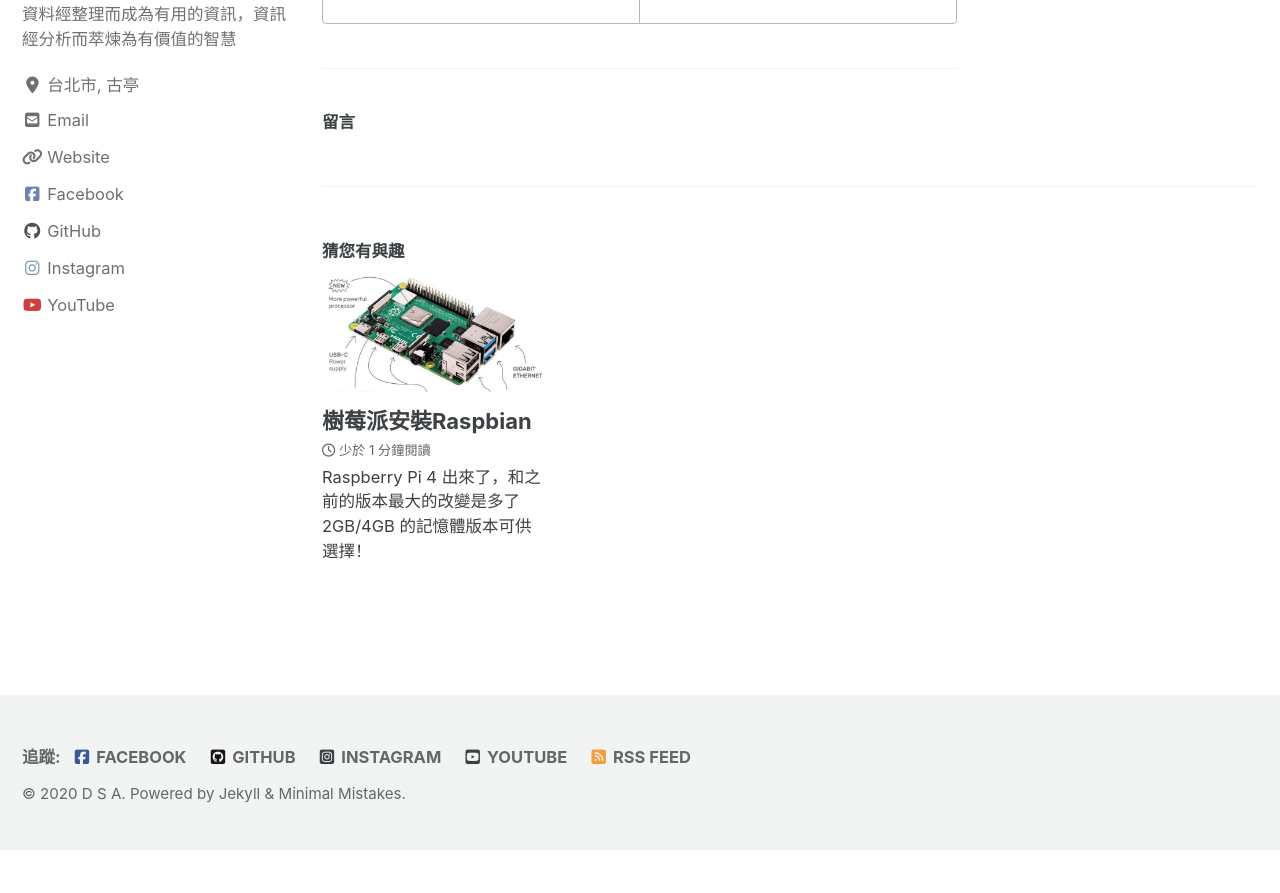
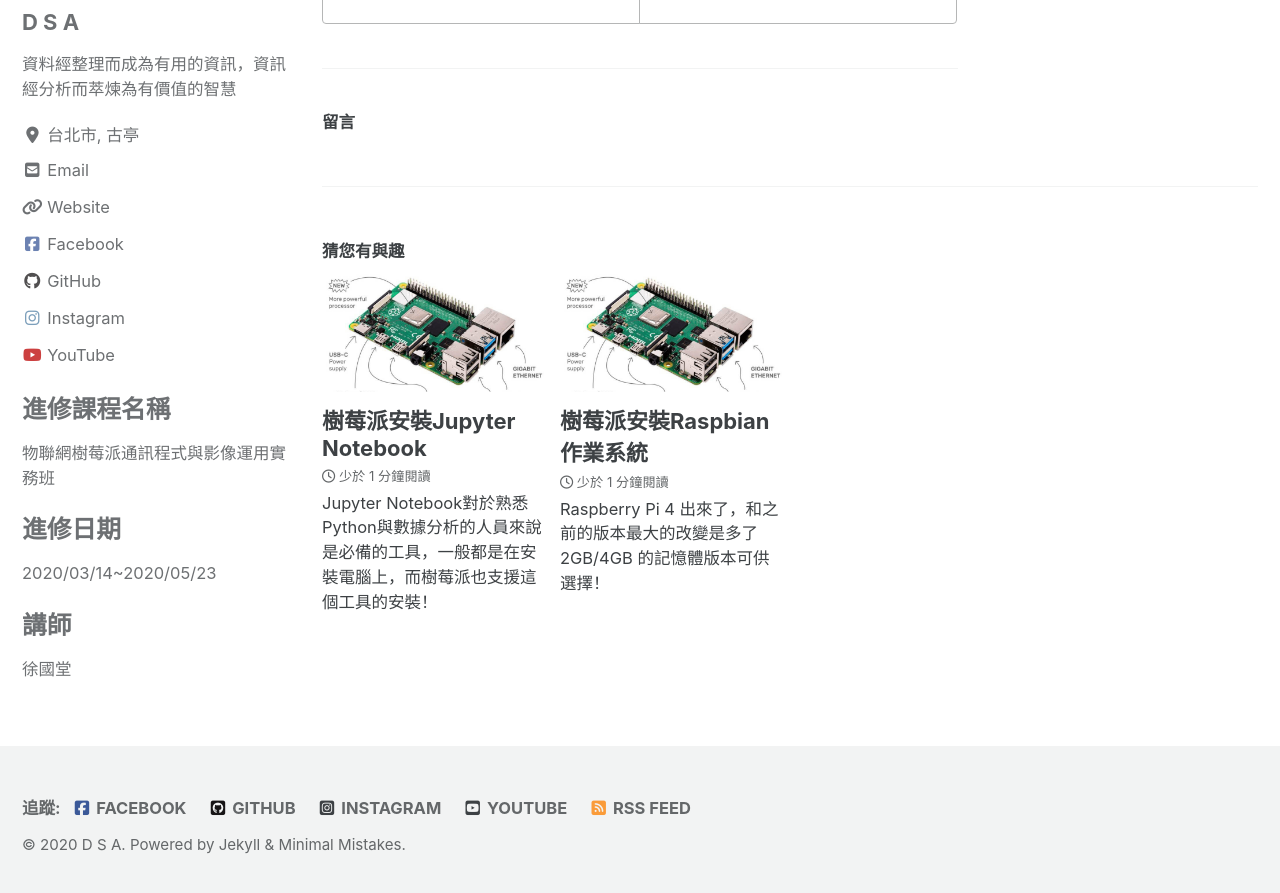
Before and after one commit to dsalearning/dsalearning.github.io, a Jekyll site: the page built from _posts/2020-03-14-python-ide-pycharm-install.md, in a window 1280 px wide and 900 px high, scrolled down 1149 px. Shown: the top 893 px of the window. Built offline with Jekyll 4.4.1, drawn with Linux system fonts in a browser that asks for light colours; cached includes are drawn as plain includes; nearby versions of some CDN libraries; comment, search, counter and statistics services are not loaded; a style sheet for code colours, icons or effects is not loaded; before the commit the page ends 1999 px from its top, so only the background shows below that.

Commit message:
add install jupyter in raspberrypi

````diff
--- a/_posts/2020-03-14-python-ide-pycharm-install.md
+++ b/_posts/2020-03-14-python-ide-pycharm-install.md
@@ -3,6 +3,13 @@
 excerpt: "PyCharm 是一款功能強大的 Python 編輯器，具有跨平台性，版本有付費的Professional專業版與免費的Community社群版。"
 header:
   teaser: assets/images/pycharm_logo.png
+sidebar:
+  - title: "進修課程名稱"
+    text: "物聯網樹莓派通訊程式與影像運用實務班"
+  - title: "進修日期"
+    text: "2020/03/14~2020/05/23"
+  - title: "講師"
+    text: "徐國堂"
 search: false
 categories:
   - Programming
--- a/_posts/2020-03-21-raspbian-installation.md
+++ b/_posts/2020-03-21-raspberry-raspbian-installation.md
@@ -1,5 +1,5 @@
 ---
-title:  "樹莓派安裝Raspbian"
+title:  "樹莓派安裝Raspbian作業系統"
 excerpt: "Raspberry Pi 4 出來了，和之前的版本最大的改變是多了 2GB/4GB 的記憶體版本可供選擇！"
 header:
   teaser: assets/images/raspberry-pi-4-model-b.jpg
@@ -33,8 +33,8 @@
 * 記憶卡(SD Card) : 建議容量16GB以上[^sd-cards]，速度等級建議Class 10。系統安裝最小建議是8GB，但安裝完系統後僅剩1GB，想再安裝其它軟體就很困難了。
 * 讀卡機 : 準備利用電腦把樹莓派影像檔燒錄到SD Card。
 * 電源接頭(Power) : 使用 USB-C，使用 5V/3A 以上電源供應器才能穩定使用。
-* 視訊接頭(Video) :  type-D (micro) HDMI 接頭，micro HDMI to HDMI cable。
-* 螢幕 : 利用上速的視訊接頭，把樹莓派的系統影像輸出到螢幕，這樣比較方便設定。僅安裝後的第一次需要，之後就利用遠端桌面的工具登入操作。
+* 視訊接頭(Video) :  type-D (micro) HDMI 接頭，就是micro HDMI to HDMI cable。
+* 螢幕 : 利用上述的視訊接頭，把樹莓派的系統影像輸出到螢幕，這樣比較方便設定。僅安裝後的第一次需要，之後就利用遠端桌面的工具登入操作。
 
 [^sd-cards]: [the SD card requirements](https://www.raspberrypi.org/documentation/installation/sd-cards.md).
 
--- /dev/null
+++ b/_posts/2020-03-22-raspberry-install-jupyter.md
@@ -0,0 +1,72 @@
+---
+title:  "樹莓派安裝Jupyter Notebook"
+excerpt: "Jupyter Notebook對於熟悉Python與數據分析的人員來說是必備的工具，一般都是在安裝電腦上，而樹莓派也支援這個工具的安裝！"
+header:
+  teaser: assets/images/raspberry-pi-4-model-b.jpg
+sidebar:
+  - title: "進修課程名稱"
+    text: "物聯網樹莓派通訊程式與影像運用實務班"
+  - title: "進修日期"
+    text: "2020/03/14~2020/05/23"
+  - title: "講師"
+    text: "徐國堂"
+search: false
+categories:
+  - AIoT
+tags:
+  - Raspberry Pi
+  - 樹莓派
+  - Raspbian
+  - 物聯網
+  - 安裝
+last_modified_at: 2020-03-22T21:00-00:00
+toc: true
+---
+
+## 安裝Jupyter Notebook
+
+```bash
+$ sudo pip3 install jupyter
+```
+
+## 讓本機的電腦可以連樹莓派的Jupyter Notebook
+
+```bash
+$ jupyter notebook --generate-config
+```
+
+結果如下
+
+```
+pi@raspberrypi:~ $ jupyter notebook --generate-config
+Writing default config to: /home/pi/.jupyter/jupyter_notebook_config.py
+```
+**注意：**執行上述的命令後，會建立出如上路徑的 `.py` 檔，等等就是要修改這個路徑的 `.py` 檔
+{: .notice--info}
+
+你可以輸入下列命令檢查該 `.py` 檔的權限
+
+```bash
+$ ls -al
+```
+
+修改 `.py` 檔的c.NotebookApp.ip，在終端機輸入下列命令
+
+```
+$ sudo nano /home/pi/.jupyter/jupyter_notebook_config.py
+```
+* 按 [Ctrl](#link){: .btn .btn--primary } + [W](#link){: .btn .btn--primary }進到 Search列輸入 `localhost`，按 [Enter](#link){: .btn .btn--primary }。
+* 將 `c.NotebookApp.ip='localhost'` 的 `localhost` 修改成 `0.0.0.0`，如下圖。
+
+<figure>
+  <img src="{{ '/assets/images/raspberry-pi-jupyter-notebookapp-ip.png' | relative_url }}" alt="Raspberry Pi NotebookApp.ip">
+</figure>
+
+* 按 [Ctrl](#link){: .btn .btn--primary } + [O](#link){: .btn .btn--primary } 存檔。
+* 按 [Ctrl](#link){: .btn .btn--primary } + [X](#link){: .btn .btn--primary } 離開。
+
+
+## 心得
+在安裝Jupyter Notebook後，可以正常啟動，但是執行時並沒有把執行結果輸出到畫面。
+
+## 參考文章 ##
````
Also changed, not shown: assets/images/raspberry-pi-jupyter-notebookapp-ip.png (added).
